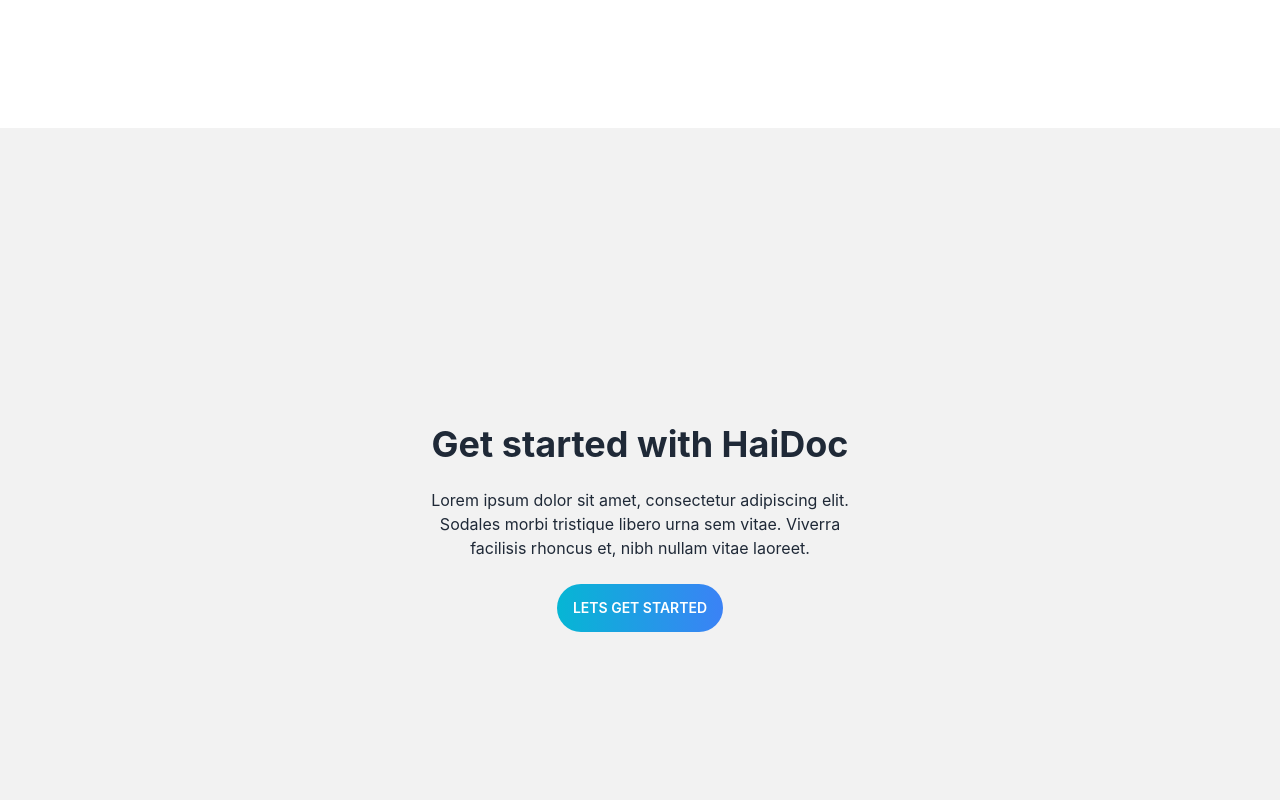
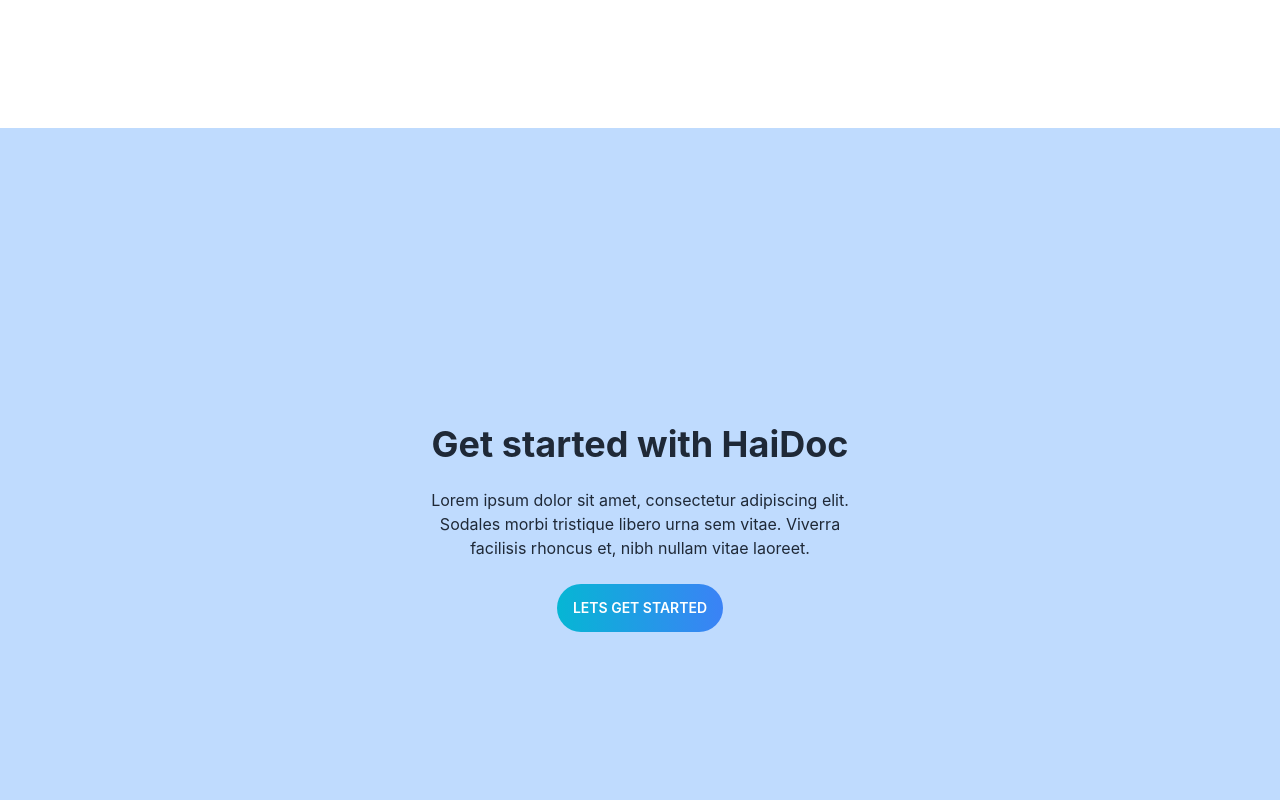
Before and after one commit to jahedripon9/HaiDoc, a React (Create React App) app: page /home in a window 1280 px wide. Shown: the part 2720-3520 px from the top of the page. Built offline with nearby package versions, Linux system fonts and the light colour scheme.

Commit message:
updation few section

```diff
--- a/src/Pages/GetStarted/GetStarted.js
+++ b/src/Pages/GetStarted/GetStarted.js
@@ -3,7 +3,7 @@
 const GetStarted = () => {
     return (
         <div>
-            <div className="hero min-h-screen bg-base-200">
+            <div className="hero min-h-screen bg-blue-200">
                 <div className="hero-content text-center">
                     <div className="max-w-md">
                         <h1 className="text-4xl font-bold">Get started with HaiDoc</h1>
```
